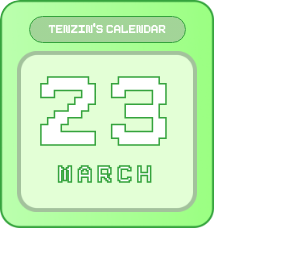
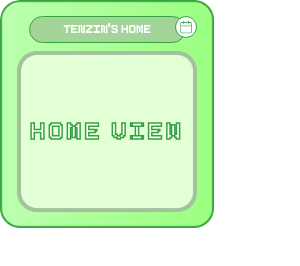
Before and after one commit to tenlean/note-taking-app, an Electron app: page index.html in a window 300 px wide. Drawn offline with Linux system fonts and the light colour scheme.

Commit message:
Add home and calendar view with navigation and styles

```diff
--- a/index.html
+++ b/index.html
@@ -8,10 +8,35 @@
 
   <body>
     <div class="app">
-      <div class="title">Tenzin's Calendar</div>
-      <div id="calendar">
-        <div id="day"></div>
-        <div id="month"></div>
+      <div id="homeView" class="view">
+        <button
+          id="openCalendarBtn"
+          class="nav-icon-button nav-icon-right"
+          type="button"
+          aria-label="Open calendar"
+        >
+          <img src="assets/calendar-icon.png" alt="" class="calendar-icon-img" draggable="false" />
+        </button>
+        <div class="title">Tenzin's Home</div>
+        <div id="homePanel">
+          <div class="home-placeholder">home view</div>
+        </div>
+      </div>
+
+      <div id="calendarView" class="view hidden-view">
+        <button
+          id="backToHomeBtn"
+          class="nav-icon-button nav-icon-left"
+          type="button"
+          aria-label="Back to home"
+        >
+          <span class="back-arrow-icon" aria-hidden="true"></span>
+        </button>
+        <div class="title">Tenzin's Calendar</div>
+        <div id="calendar">
+          <div id="day"></div>
+          <div id="month"></div>
+        </div>
       </div>
     </div>
 
--- a/script.js
+++ b/script.js
@@ -22,4 +22,33 @@ function updateCalendar() {
   document.getElementById("month").textContent = month;
 }
 
+function showView(viewId) {
+  const views = ["homeView", "calendarView"];
+
+  views.forEach((id) => {
+    const view = document.getElementById(id);
+    if (!view) {
+      return;
+    }
+
+    view.classList.toggle("hidden-view", id !== viewId);
+  });
+}
+
+const openCalendarBtn = document.getElementById("openCalendarBtn");
+const backToHomeBtn = document.getElementById("backToHomeBtn");
+
+if (openCalendarBtn) {
+  openCalendarBtn.addEventListener("click", () => {
+    showView("calendarView");
+  });
+}
+
+if (backToHomeBtn) {
+  backToHomeBtn.addEventListener("click", () => {
+    showView("homeView");
+  });
+}
+
+showView("homeView");
 updateCalendar();
--- a/styles.css
+++ b/styles.css
@@ -29,6 +29,7 @@ body {
 }
 
 .app {
+  position: relative;
   display: flex;
   flex-direction: column;
   justify-content: center;
@@ -42,6 +43,20 @@ body {
   background-repeat: no-repeat;
   background-position: center;
   opacity: 0.8;
+}
+
+.view {
+  position: relative;
+  display: flex;
+  flex-direction: column;
+  justify-content: center;
+  align-items: center;
+  gap: 0.5rem;
+  width: 100%;
+}
+
+.hidden-view {
+  display: none;
 }
 
 button,
@@ -74,6 +89,71 @@ select {
   font-style: normal;
   font-weight: 400;
   line-height: normal;
+}
+
+.nav-icon-button {
+  position: absolute;
+  top: 0;
+  z-index: 2;
+  width: 1.35rem;
+  height: 1.35rem;
+  display: flex;
+  align-items: center;
+  justify-content: center;
+  padding: 0;
+  border: 1px solid #038d0d;
+  border-radius: 999px;
+  background: #fff;
+}
+
+.nav-icon-left {
+  left: 0;
+}
+
+.nav-icon-right {
+  right: 0;
+}
+
+.calendar-icon-img {
+  width: 0.85rem;
+  height: 0.85rem;
+  object-fit: contain;
+  pointer-events: none;
+}
+
+.back-arrow-icon {
+  width: 0.5rem;
+  height: 0.5rem;
+  border-left: 2px solid #038d0d;
+  border-bottom: 2px solid #038d0d;
+  transform: rotate(45deg);
+  margin-left: 0.1rem;
+}
+
+#homePanel {
+  display: flex;
+  width: 11.25rem;
+  height: 10.0625rem;
+  justify-content: center;
+  align-items: center;
+
+  background-image: url("assets/inner-frame-bg.png");
+  background-size: cover;
+  background-repeat: no-repeat;
+  background-position: center;
+}
+
+.home-placeholder {
+  color: #fff;
+  text-align: center;
+  -webkit-text-stroke-width: 1.5px;
+  -webkit-text-stroke-color: #038d0d;
+  font-family: "Pixeboy", monospace;
+  font-size: 2rem;
+  font-style: normal;
+  font-weight: 400;
+  line-height: 1.25rem;
+  letter-spacing: 0.2rem;
 }
 
 #calendar {
```
Also changed, not shown: assets/calendar-icon.png (added).
